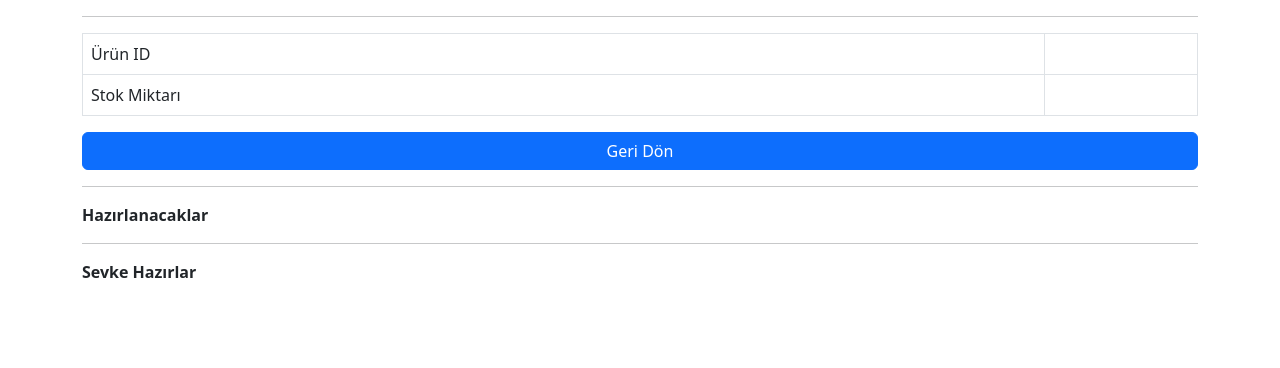
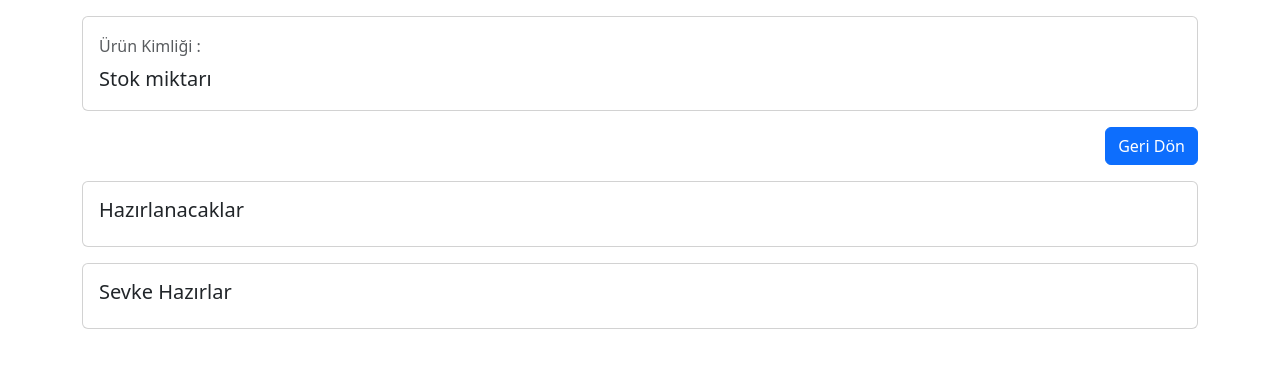
Before and after one commit to huseyin28/huseyin28.github.io, a plain HTML site: page productDetail.html in a window 1280 px wide. Drawn offline with nearby package versions, Linux system fonts and the light colour scheme.

Commit message:
tasarımsal değişiklikler

```diff
--- a/productDetail.html
+++ b/productDetail.html
@@ -11,27 +11,27 @@
 
 <body>
     <div class="container">
-        <p class="h5" id="name"></p>
-        <hr>
-        <table class="table table-bordered">
-            <tr>
-                <td>Ürün ID</td>
-                <td id="pid"></td>
-            </tr>
-            <tr>
-                <td>Stok Miktarı</td>
-                <td id="stockCount"></td>
-            </tr>
-        </table>
-        <div class="d-grid gap-2">
-            <a class="btn btn-primary btn-block" href="./qrcode.html" role="button">Geri Dön</a>
+        <div class="card my-3">
+            <div class="card-body">
+                <h5 class="card-title" id="name"></h5>
+                <h6 class="card-subtitle mb-2 text-body-secondary">Ürün Kimliği : <span id="pid"></span></h6>
+                <p class="card-text lead">Stok miktarı <b><span class="text-danger" id="stockCount"></span></b></p>
+            </div>
         </div>
-        <hr>
-        <b>Hazırlanacaklar</b>
-        <table class="table table-bordered" id="tblStatu1"></table>
-        <hr>
-        <b>Sevke Hazırlar</b>
-        <table class="table table-bordered" id="tblStatu2"></table>
+        <a class="btn btn-primary btn-block float-end mb-3" href="./qrcode.html" role="button">Geri Dön</a>
+
+        <div class="card mb-3 w-100">
+            <div class="card-body">
+                <h5 class="card-title">Hazırlanacaklar</h5>
+                <ul class="list-group" id="tblStatu1"></ul>
+            </div>
+        </div>
+        <div class="card">
+            <div class="card-body">
+                <h5 class="card-title">Sevke Hazırlar</h5>
+                <ul class="list-group" id="tblStatu2"></ul>
+            </div>
+        </div>
     </div>
     <script src="https://code.jquery.com/jquery-3.7.0.min.js"
         integrity="sha256-2Pmvv0kuTBOenSvLm6bvfBSSHrUJ+3A7x6P5Ebd07/g=" crossorigin="anonymous"></script>
@@ -39,10 +39,10 @@
         integrity="sha384-geWF76RCwLtnZ8qwWowPQNguL3RmwHVBC9FhGdlKrxdiJJigb/j/68SIy3Te4Bkz"
         crossorigin="anonymous"></script>
     <script>
-        let birimler = {'meter' : 'm'}
+        let birimler = { 'meter': 'm' }
         $(document).ready(init)
 
-        function init(){
+        function init() {
             const searchParams = new URLSearchParams(location.search);
 
             if (searchParams.has("id")) {
@@ -58,7 +58,7 @@
                     GetStatu2(response.product.id, response.purchaseItemId)
                 }).fail(error => {
                     if (error.status == 401)
-                        if(Login())
+                        if (Login())
                             location.reload();
                 })
             }
@@ -91,11 +91,8 @@
             }).then(response => {
                 response.forEach(element => {
                     if (element.purchaseItem.purchaseItemId == PurItemId) {
-                        $('#tblStatu1').append(`<tr>
-                            <td>${(element.customer.title).substring(0, 10)}</td>
-                            <td>${element.saleCount} ${birimler[element.purchaseItem.product.groupUnit]}</td>
-                            </tr>`)
-                        console.log(element)
+                        $('#tblStatu1').append(`<li class="list-group-item">
+                        <span class="badge bg-secondary me-2">${element.saleCount} ${birimler[element.purchaseItem.product.groupUnit]}</span>${(element.customer.title).substring(0, 10)}</li>`)
                     }
                 });
             })
@@ -108,11 +105,9 @@
                 headers: { "Authorization": localStorage.getItem('token') }
             }).then(response => {
                 response.forEach(element => {
-                    if (element.purchaseItem.purchaseItemId == PurItemId){
-                        $('#tblStatu2').append(`<tr>
-                            <td>${(element.customer.title).substring(0, 10)}</td>
-                            <td>${element.saleCount} ${birimler[element.purchaseItem.product.groupUnit]}</td>
-                            </tr>`)
+                    if (element.purchaseItem.purchaseItemId == PurItemId) {
+                        $('#tblStatu2').append(`<li class="list-group-item">
+                        <span class="badge bg-secondary me-2">${element.saleCount} ${birimler[element.purchaseItem.product.groupUnit]}</span>${(element.customer.title).substring(0, 10)}</li>`)
                     }
                 });
             })
```
